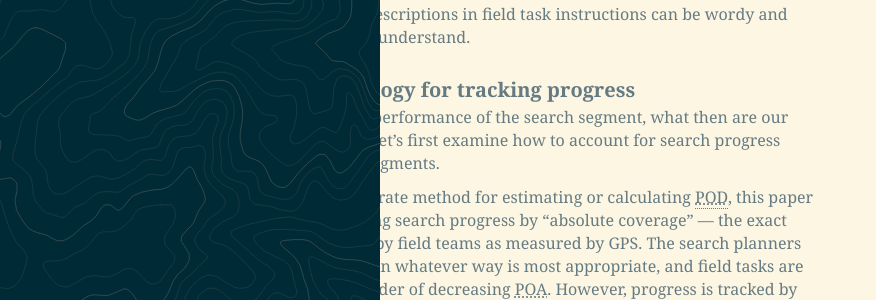
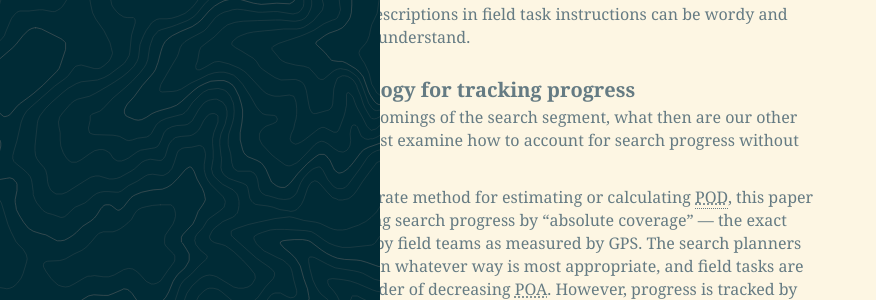
Before and after one commit to emenendez/emenendez.github.io, a Jekyll site: the page built from _posts/2014-10-01-searching-without-segments.md, in a window 1280 px wide and 900 px high, scrolled down 1703 px. Shown: the part 154-454 px from the top of the window, without its empty margins (0-876 px from the left). Built offline with Jekyll 4.4.1, drawn with Linux system fonts in a browser that asks for light colours; nearby versions of some CDN libraries; some web fonts are replaced; some of the changed text lies outside the part shown.

Commit message:
shortcomings vs poor performance

```diff
--- a/_posts/2014-10-01-searching-without-segments.md
+++ b/_posts/2014-10-01-searching-without-segments.md
@@ -56,7 +57,7 @@
 
 ### New technology for tracking progress
 
-Given the poor performance of the search segment, what then are our other options? Let's first examine how to account for search progress without using segments.
+Given the shortcomings of the search segment, what then are our other options? Let's first examine how to account for search progress without using segments.
 
 Lacking an accurate method for estimating or calculating POD, this paper proposes tracking search progress by "absolute coverage" --- the exact routes traveled by field teams as measured by GPS. The search planners still assign POA in whatever way is most appropriate, and field tasks are dispatched in order of decreasing POA. However, progress is tracked by GPS --- one GPS per field team is required; more are preferred. A GIS is used to visualize coverage by displaying all completed tracks on the planning map. Areas with higher POA should be searched sooner, and to denser coverage, than areas with low POA. Areas which have not been searched will be quickly apparent, and additional field tasks can be dispatched to fill in the coverage gaps.
 
```
Also changed, not shown: other parts of _posts/2014-10-01-searching-without-segments.md (+2 -1 lines).
